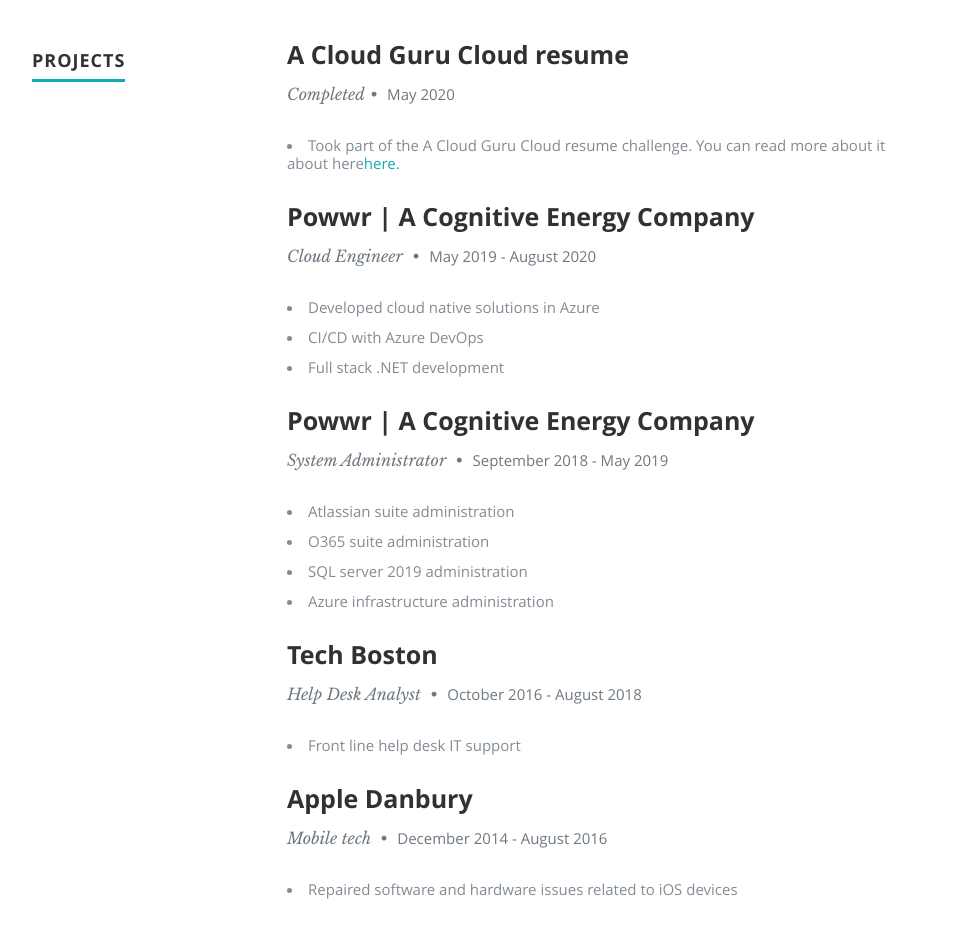
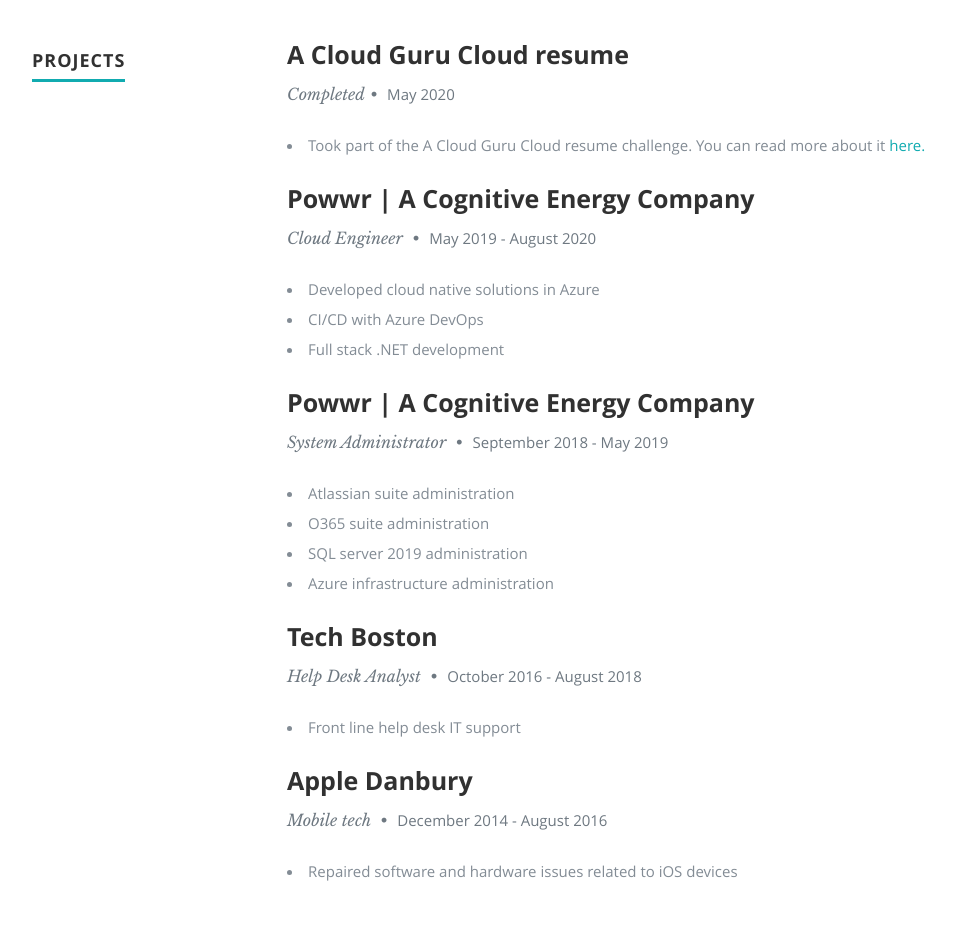
Before and after one commit to ebube911/ebube911.github.io, a plain HTML site: page index.html in a window 1280 px wide. Shown: the part 2400-3333 px from the top of the page, without its empty margins (118-1073 px from the left). Drawn offline with nearby package versions, Linux system fonts and the light colour scheme.

Commit message:
Add files via upload

```diff
--- a/index.html
+++ b/index.html
@@ -257,7 +257,7 @@
                   <p class="info">Completed<span>&bull;</span> <em class="date">May 2020</em></p>
 
                   <p>
-                  <li>Took part of the A Cloud Guru Cloud resume challenge. You can read more about it about here<span><a href="https://github.com/madebygps/cgc-azure-resume">here.</a></span> </li>
+                  <li>Took part of the A Cloud Guru Cloud resume challenge. You can read more about it <span><a href="https://github.com/madebygps/cgc-azure-resume">here.</a></span> </li>
                   </p>
 
                </div>
```
